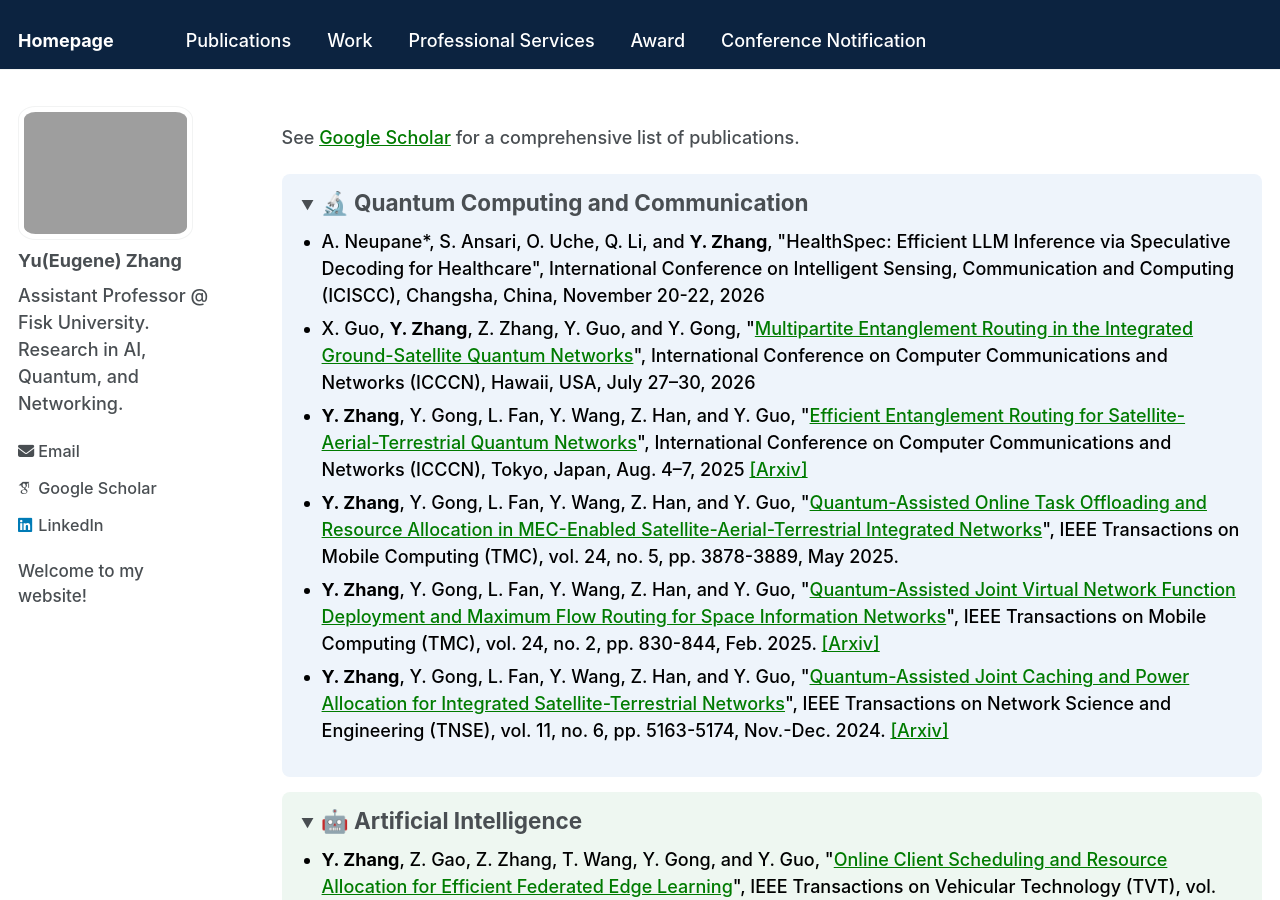
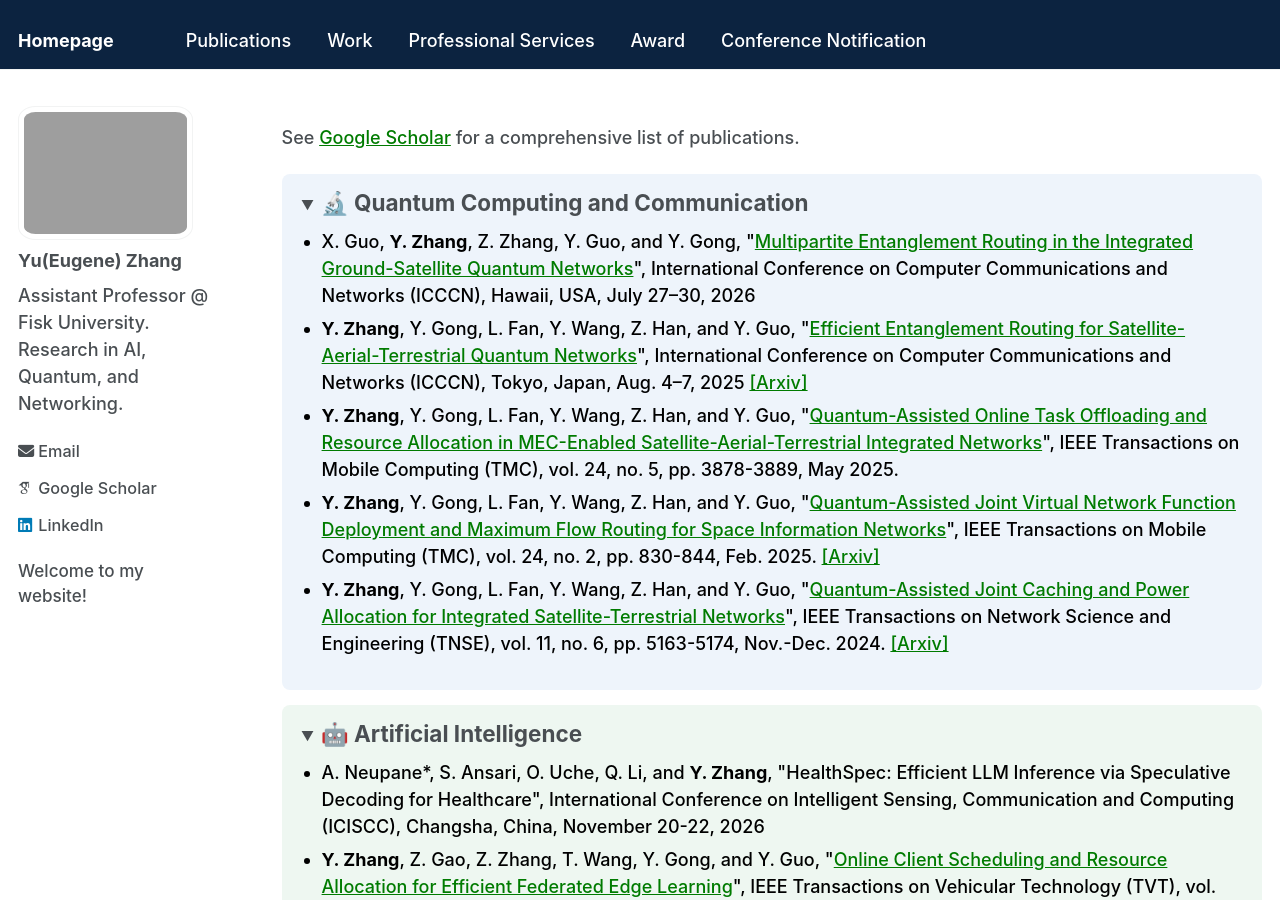
Before and after one commit to Yu-Zhang-Eugene/yu-zhang-eugene.github.io, a Jekyll site: the page built from _pages/publications.md, in a window 1280 px wide and 900 px high. Built offline with Jekyll 4.4.1, drawn with Linux system fonts in a browser that asks for light colours; some web fonts are replaced; part of the change alters nothing that is shown.

Commit message:
Update publications.md

```diff
--- a/_pages/publications.md
+++ b/_pages/publications.md
@@ -11,13 +11,6 @@ See <a href="https://scholar.google.com/citations?hl=en&user=p6z9Id4AAAAJ" class
 <summary><h2 style="display: inline;">🔬 Quantum Computing and Communication</h2></summary>
 
 <ul style="list-style-type: disc; padding-left: 20px; margin-top: 10px;">
-
-<li style="margin-bottom: 6px; color: black;">
-A. Neupane*, S. Ansari, O. Uche, Q. Li, and <strong>Y. Zhang</strong>,
-"HealthSpec: Efficient LLM Inference via Speculative Decoding for Healthcare",
-International Conference on
-Intelligent Sensing, Communication and Computing (ICISCC), Changsha, China, November 20-22, 2026
-</li>
 
 <li style="margin-bottom: 6px; color: black;">
 X. Guo, <strong>Y. Zhang</strong>, Z. Zhang, Y. Guo, and Y. Gong,
@@ -60,6 +53,13 @@ IEEE Transactions on Network Science and Engineering (TNSE), vol. 11, no. 6, pp.
 <summary><h2 style="display: inline;">🤖 Artificial Intelligence</h2></summary>
 
 <ul style="list-style-type: disc; padding-left: 20px; margin-top: 10px;">
+
+<li style="margin-bottom: 6px; color: black;">
+A. Neupane*, S. Ansari, O. Uche, Q. Li, and <strong>Y. Zhang</strong>,
+"HealthSpec: Efficient LLM Inference via Speculative Decoding for Healthcare",
+International Conference on
+Intelligent Sensing, Communication and Computing (ICISCC), Changsha, China, November 20-22, 2026
+</li>
 
 <li style="margin-bottom: 6px; color: black;">
 <strong>Y. Zhang</strong>, Z. Gao, Z. Zhang, T. Wang, Y. Gong, and Y. Guo,
```
